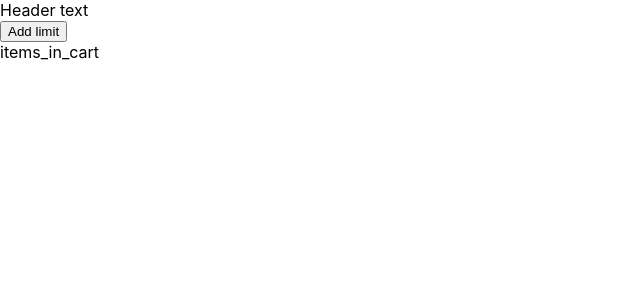
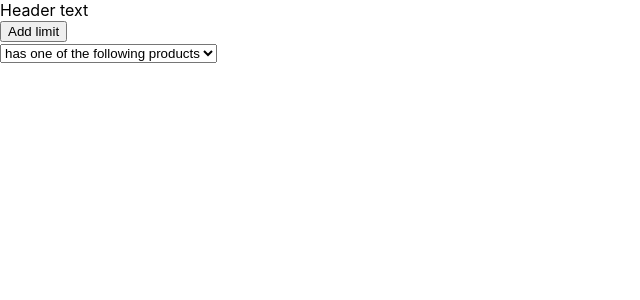
Before and after one commit to madjack99/shopify-limits, a React (Create React App) app: page / in a window 1280 px wide. Both pictures are taken after a click on the button "Add limit". Shown: the top 300 px of the page, without its empty margins (0-640 px from the left). Built offline with nearby package versions, Linux system fonts and the light colour scheme.

Commit message:
feat: add Select component

```diff
--- /dev/null
+++ b/src/components/materilas.js
@@ -0,0 +1,36 @@
+export const defaultLimit = {
+  entity: 'items_in_cart',
+  condition: null,
+  value: [],
+};
+
+export const limitRuleTitles = [
+  {
+    label: 'has one of the following products',
+    value: 'has_one_of_products',
+  },
+  {
+    label: 'product quantity',
+    value: 'product_picker',
+  },
+  {
+    label: 'cart price',
+    value: 'cart_price',
+  },
+  {
+    label: 'product title',
+    value: 'product_title',
+  },
+  {
+    label: 'sku',
+    value: 'sku',
+  },
+  {
+    label: 'vendor',
+    value: 'vendor',
+  },
+  {
+    label: 'collection',
+    value: 'collection',
+  },
+];
--- a/src/components/root-component/index.js
+++ b/src/components/root-component/index.js
@@ -1,12 +1,7 @@
 import React, { useState, useEffect } from 'react';
 import { apiFetchLimits } from '../../api';
 import RulesList from '../rulesList';
-
-const defaultLimit = {
-  entity: 'items_in_cart',
-  condition: null,
-  value: [],
-};
+import { defaultLimit } from '../materilas';
 
 const RootComponent = () => {
   const [limitRules, setLimitRules] = useState([]);
--- a/src/components/rulesList/index.js
+++ b/src/components/rulesList/index.js
@@ -1,4 +1,6 @@
 import React from 'react';
+
+import Select from '../select';
 
 const RulesList = ({ limitRules }) => {
   const renderLimitRules = () => {
@@ -6,7 +8,7 @@ const RulesList = ({ limitRules }) => {
     return limitRules.map(({ entity, value }, idx) => {
       return (
         <div key={idx}>
-          <span>{entity}</span>
+          <Select entity={entity} idx={idx} />
           <span>{value}</span>
         </div>
       );
--- /dev/null
+++ b/src/components/select/index.js
@@ -0,0 +1,22 @@
+import React from 'react';
+import { limitRuleTitles } from '../materilas';
+
+const Select = ({ entity, idx }) => {
+  const handleSelect = (e) => {
+    console.log(e.target.value);
+  };
+
+  return (
+    <select value={entity} onChange={handleSelect}>
+      {limitRuleTitles.map(({ label, value }, idx) => {
+        return (
+          <option key={idx} value={value}>
+            {label}
+          </option>
+        );
+      })}
+    </select>
+  );
+};
+
+export default Select;
```
Also changed, not shown: src/components/select/style.css (added), 1 other file (tests, documents, lock files or other folders).
